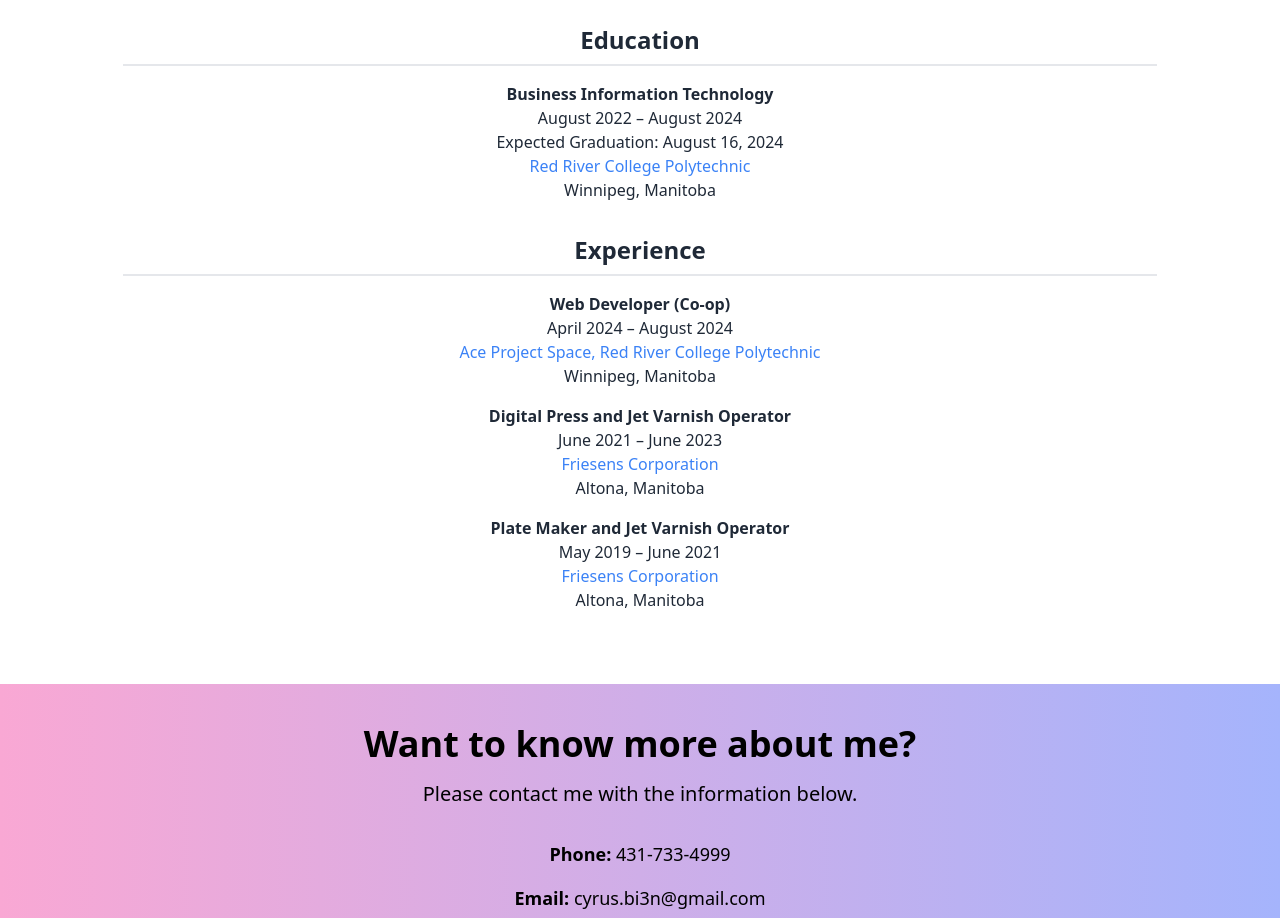
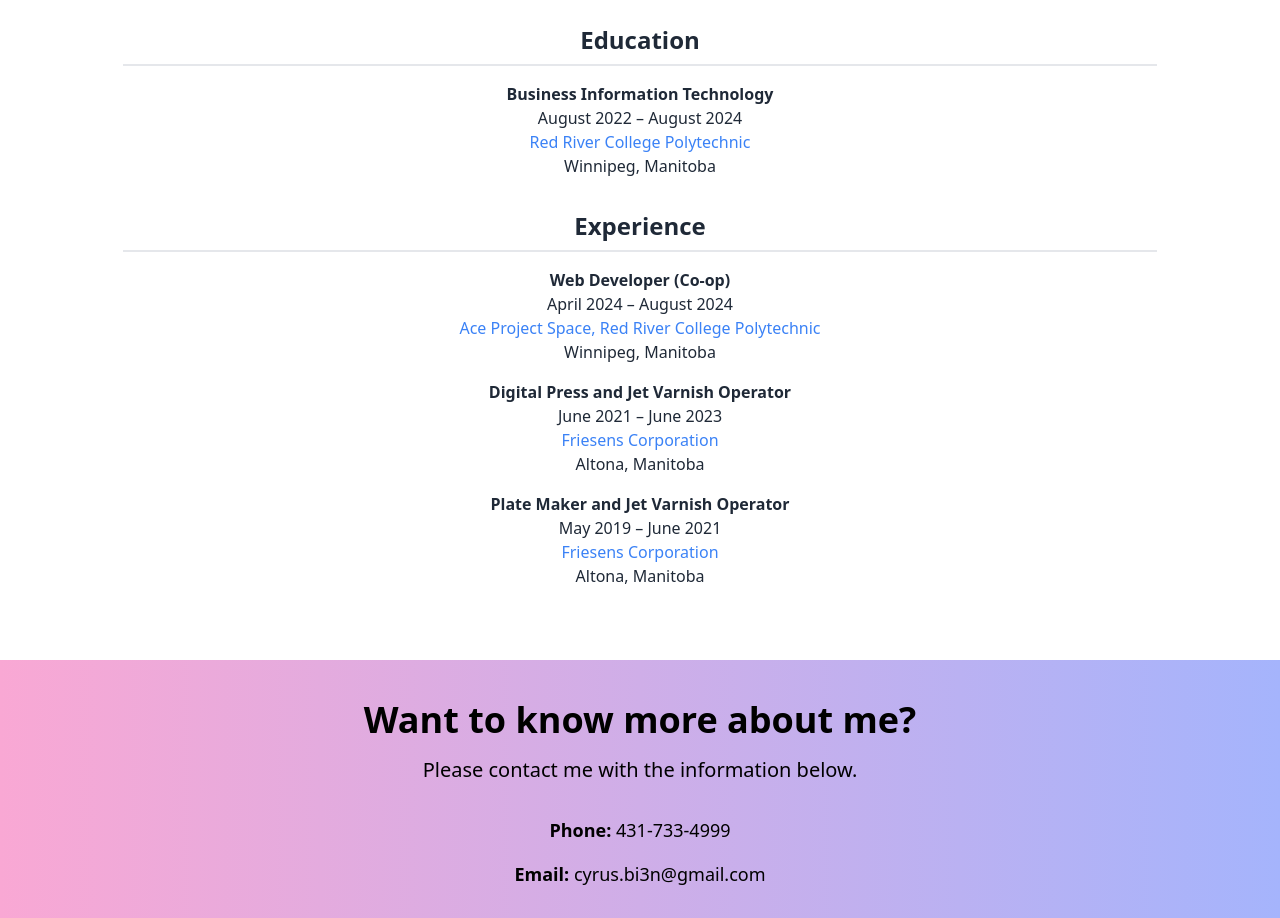
Before and after one commit to OryxxCy/cyrus-portfolio, a React (Vite) app: page / in a window 1280 px wide. Shown: the part 2500-3418 px from the top of the page. Built offline with nearby package versions, Linux system fonts and the light colour scheme; no server answers.

Commit message:
Change the collegegit add .

```diff
--- a/src/components/Background.jsx
+++ b/src/components/Background.jsx
@@ -9,7 +9,6 @@
                         <div className="mt-4">
                             <p className="font-semibold">Business Information Technology</p>
                             <p>August 2022 – August 2024</p>
-                            <p>Expected Graduation: August 16, 2024</p>
                             <p>
                             <a href="https://www.rrc.ca/" className="hover:underline text-blue-500">
                                 Red River College Polytechnic
```
